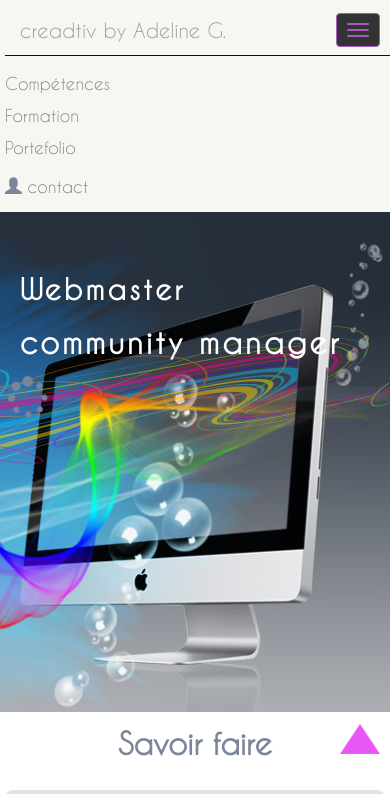
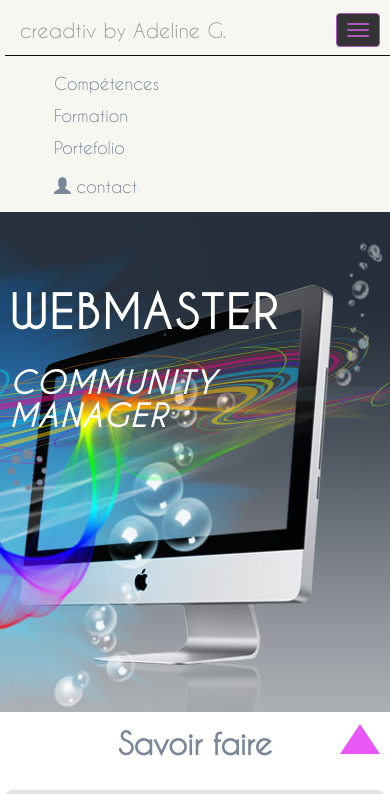
Before and after one commit to ad-contact/creadtiv-portefolio, a plain HTML site: page index.html in a window 390 px wide. Both pictures are taken after a click on the button 358 px from the left and 30 px from the top of the page. Shown: the top 794 px of the page. Drawn offline with nearby package versions, Linux system fonts and the light colour scheme.

Commit message:
Update custom.css

```diff
--- a/css/custom.css
+++ b/css/custom.css
@@ -158,7 +158,11 @@ h4, h5 {
 
 .navbar-brand {
   font-size: 20px;
-  padding-right: 45px;
+  padding-right: 35px;
+}
+
+.navbar-nav {
+  padding-left: 10px;
 }
 
 .navbar-inverse .navbar-brand:hover {
@@ -185,7 +189,7 @@ h4, h5 {
   background-repeat: no-repeat;
   background-size: cover;
  /*force image a se contenir dans la div*/
-  background-position: right;
+  /*background-position: right;*/ /*force image a se contenir a gauche dans la div*/
   height: 500px;
   max-width: 100%;
 }
@@ -195,8 +199,13 @@ h4, h5 {
   margin-bottom: 0px;
   font-weight: bold;
   letter-spacing: 3px;
-  padding: 45px 10px 0 20px;
+  padding: 45px 10px 0 40px;
   color: #fff;
+  font-size: 2em;
+  text-transform: uppercase;
+}
+.accroche h2 {
+  font-style: italic;
 }
 
 /** --------------------------------------------------------------------------
@@ -545,9 +554,14 @@ footer p {
   .navbar-inverse {
     font-size: 1.2em !important;
   }
+
 }
 
 @media all and (max-width: 767px) {
+.home {
+  background-position: right; /*force image a se contenir a gauche dans la div*/
+  }
+
   #competences {
     padding: 15px 5px;
     height: 100%;
@@ -608,18 +622,35 @@ footer p {
     bottom: 90px;
     right: 10px;
   }
-}
+
 
 .travaux {
   padding-top: 10px;
   padding-bottom: 10px;
   height: 100%;
   width: 100%;
-}
+  }
 
 .authors {
   margin-top: 5px;
+  }
 }
+
+@media all and (max-width: 480px) {
+  .accroche  {
+    margin-top: 0px;
+    margin-bottom: 0px;
+    padding: 45px 10px 0 10px;
+    /*font-size: 1.6em;*/
+    }
+  h1 {
+    font-size: 1.6em;
+    }
+  #myNavbar {
+    padding-left: 54px;
+  }
+}
+
  /** ---------------------------------------
   * Responsive SLIDER CONTENEDOR
   ----------------------------------------*/
```
